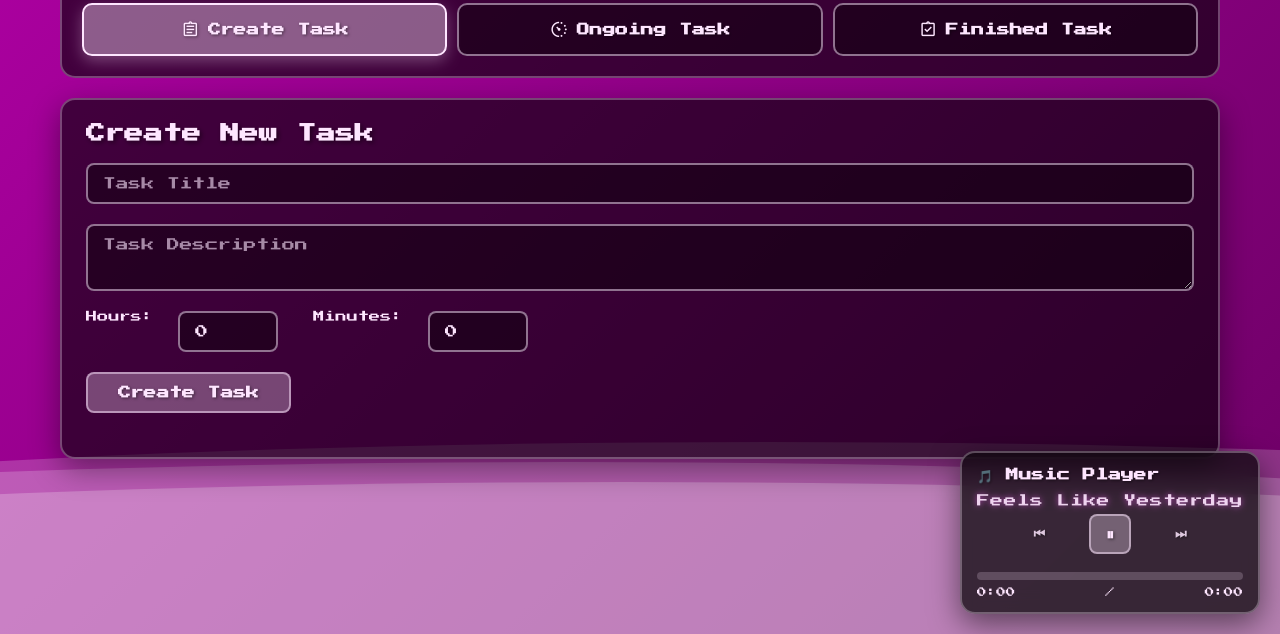
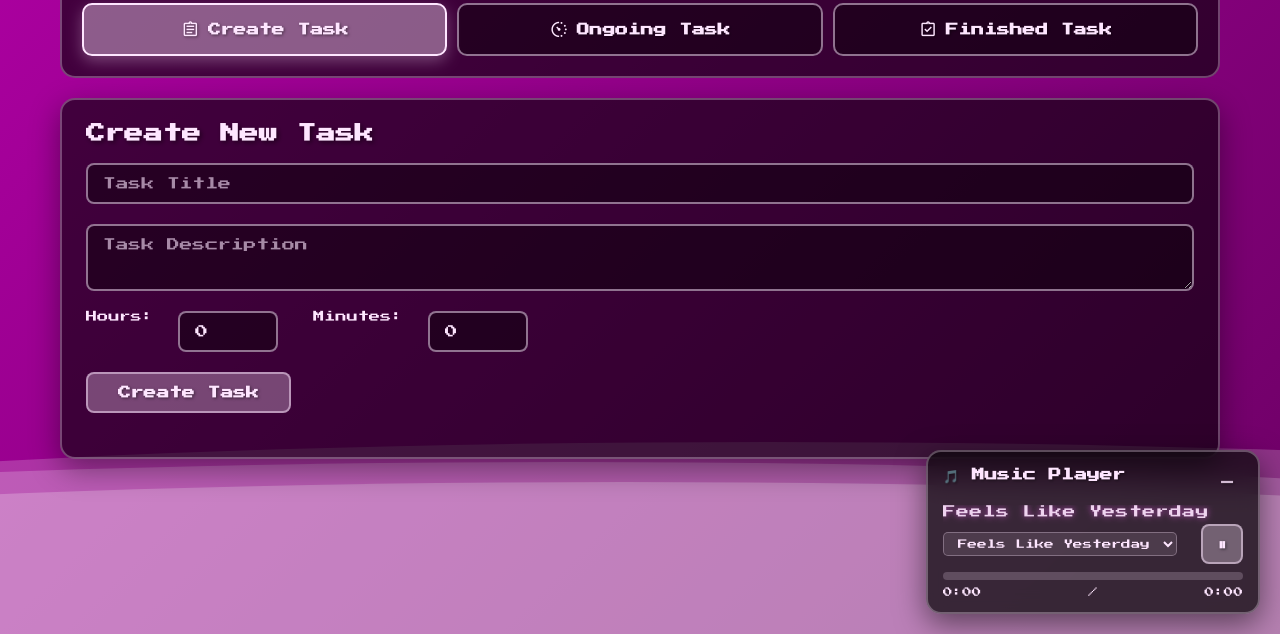
Before and after one commit to Starculia/PLANOS, a plain HTML site: page index.html in a window 1280 px wide. Shown: the part 166-800 px from the top of the page. Drawn offline with nearby package versions, Linux system fonts and the light colour scheme.

Commit message:
Updated audio player, bug fixes #DONE

```diff
--- a/index.html
+++ b/index.html
@@ -115,16 +115,23 @@
 
     <!-- Custom Audio Player -->
     <div id="audio-player-container">
+        <div class="audio-player-header">
             <h4>🎵 Music Player</h4>
+            <button class="minimize-btn" onclick="toggleAudioPlayer()">−</button>
+        </div>
 
+        <div class="audio-player-content">
             <div id="music-title">music</div>
 
             <audio id="audio-player"></audio>
             <div class="player-controls">
                 <div class="control-buttons">
-                <button class="icon-btn" onclick="prevTrack()">⏮</button>
+                    <select id="track-selector" onchange="selectTrack(this.value)">
+                        <option value="0">Feels Like Yesterday</option>
+                        <option value="1">Deep Focus</option>
+                        <option value="2">Night Work</option>
+                    </select>
                     <button id="play-pause-btn" onclick="togglePlayPause()">⏸</button>
-                <button class="icon-btn" onclick="nextTrack()">⏭</button>
                 </div>
             </div>
 
@@ -135,6 +142,7 @@
 
             <div class="time-info">
                 <span id="current-time">0:00</span> / <span id="total-time">0:00</span>
+            </div>
         </div>
     </div>
 
--- a/script.js
+++ b/script.js
@@ -20,6 +20,10 @@ function loadTrack(index) {
 
     const titleEl = document.getElementById('music-title');
     if (titleEl) titleEl.textContent = playlist[index].title;
+
+    // Update dropdown to reflect current track
+    const trackSelector = document.getElementById('track-selector');
+    if (trackSelector) trackSelector.value = index;
 }
 
 
@@ -174,56 +178,6 @@ function createAnimatedBackground() {
         background.appendChild(triangle);
     }
 }
-
-// --- DOMContentLoaded init ---
-document.addEventListener('DOMContentLoaded', function () {
-    console.log('[PLANOS] DOMContentLoaded — init starting');
-
-    createAnimatedBackground();
-    ensurePointsDisplayExists();
-    updatePointsAndLevel();
-    displayAchievements();
-    updateTaskDisplay();
-
-    audio = document.getElementById('audio-player');
-    if (audio) {
-        setupAudioPlayer();
-        loadTrack(currentTrackIndex);
-        const progressBar = document.querySelector('.progress-bar');
-        if (progressBar) {
-            progressBar.addEventListener('click', function (e) {
-                const width = this.offsetWidth;
-                const clickX = e.offsetX;
-                const duration = audio.duration || 0;
-                if (duration > 0) audio.currentTime = (clickX / width) * duration;
-            });
-        }
-    }
-
-    const titleEl = document.getElementById('task-title');
-    if (titleEl) {
-        titleEl.addEventListener('keypress', function (e) {
-            if (e.key === 'Enter') createTask();
-        });
-    }
-
-    const descEl = document.getElementById('task-description');
-    if (descEl) {
-        descEl.addEventListener('keypress', function (e) {
-            if (e.key === 'Enter' && e.ctrlKey) createTask();
-        });
-    }
-
-    if (timerTickInterval) clearInterval(timerTickInterval);
-    timerTickInterval = setInterval(tickTimers, 1000);
-    console.log('[PLANOS] tickTimers interval started');
-
-    tickTimers();
-
-    if ("Notification" in window && Notification.permission === "default") {
-        Notification.requestPermission();
-    }
-});
 
 // --- Timer tick system ---
 function tickTimers() {
@@ -681,21 +635,98 @@ function togglePlayPause() {
     }
 }
 
+function selectTrack(index) {
+    currentTrackIndex = parseInt(index);
+    loadTrack(currentTrackIndex);
+    if (isPlaying) {
+        audio.play();
+    }
+}
+
+function toggleAudioPlayer() {
+    const container = document.getElementById('audio-player-container');
+    if (container.classList.contains('minimized')) {
+        container.classList.remove('minimized');
+    } else {
+        container.classList.add('minimized');
+    }
+}
+
+// Handle click on minimized container to restore
+document.addEventListener('DOMContentLoaded', function () {
+    console.log('[PLANOS] DOMContentLoaded — init starting');
+
+    createAnimatedBackground();
+    ensurePointsDisplayExists();
+    updatePointsAndLevel();
+    displayAchievements();
+    updateTaskDisplay();
+
+    audio = document.getElementById('audio-player');
+    if (audio) {
+        setupAudioPlayer();
+        loadTrack(currentTrackIndex);
+        const progressBar = document.querySelector('.progress-bar');
+        if (progressBar) {
+            progressBar.addEventListener('click', function (e) {
+                const width = this.offsetWidth;
+                const clickX = e.offsetX;
+                const duration = audio.duration || 0;
+                if (duration > 0) audio.currentTime = (clickX / width) * duration;
+            });
+        }
+    }
+
+    // Add click handler for minimized audio player
+    const audioContainer = document.getElementById('audio-player-container');
+    if (audioContainer) {
+        audioContainer.addEventListener('click', function(e) {
+            if (this.classList.contains('minimized') && !e.target.closest('.minimize-btn')) {
+                this.classList.remove('minimized');
+            }
+        });
+    }
+
+    const titleEl = document.getElementById('task-title');
+    if (titleEl) {
+        titleEl.addEventListener('keypress', function (e) {
+            if (e.key === 'Enter') createTask();
+        });
+    }
+
+    const descEl = document.getElementById('task-description');
+    if (descEl) {
+        descEl.addEventListener('keypress', function (e) {
+            if (e.key === 'Enter' && e.ctrlKey) createTask();
+        });
+    }
+
+    if (timerTickInterval) clearInterval(timerTickInterval);
+    timerTickInterval = setInterval(tickTimers, 1000);
+    console.log('[PLANOS] tickTimers interval started');
+
+    tickTimers();
+
+    if ("Notification" in window && Notification.permission === "default") {
+        Notification.requestPermission();
+    }
+});
+
 function nextTrack() {
     currentTrackIndex = (currentTrackIndex + 1) % playlist.length;
     loadTrack(currentTrackIndex);
-    audio.play();
-    isPlaying = true;
-    document.getElementById('play-pause-btn').textContent = '⏸';
+    if (isPlaying) {
+        audio.play();
+    }
 }
 
 function prevTrack() {
     currentTrackIndex =
         (currentTrackIndex - 1 + playlist.length) % playlist.length;
     loadTrack(currentTrackIndex);
-    audio.play();
-    isPlaying = true;
-    document.getElementById('play-pause-btn').textContent = '⏸';
+    if (isPlaying) {
+        audio.play();
+    }
 }
 
 
--- a/style.css
+++ b/style.css
@@ -505,7 +505,7 @@ button:active {
     border-radius: 15px;
     box-shadow: 0 10px 30px rgba(0, 0, 0, 0.5);
     z-index: 1000;
-    max-width: 300px;
+    max-width: 400px;
     border: 2px solid rgba(254, 230, 255, 0.3);
 }
 
@@ -514,6 +514,68 @@ button:active {
     margin-bottom: 10px;
     font-size: 0.8rem;
     text-shadow: 1px 1px 3px rgba(0, 0, 0, 0.5);
+}
+
+.audio-player-header {
+    display: flex;
+    justify-content: space-between;
+    align-items: center;
+    margin-bottom: 10px;
+}
+
+.minimize-btn {
+    background: none;
+    border: none;
+    color: rgba(254, 230, 255, 0.8);
+    font-size: 1.2rem;
+    cursor: pointer;
+    padding: 2px 8px;
+    border-radius: 3px;
+    transition: background 0.2s ease, color 0.2s ease;
+    font-weight: bold;
+}
+
+.minimize-btn:hover {
+    background: rgba(254, 230, 255, 0.2);
+    color: rgba(254, 230, 255, 1);
+}
+
+.audio-player-content {
+    transition: opacity 0.3s ease, max-height 0.3s ease;
+    opacity: 1;
+    max-height: 200px;
+    overflow: hidden;
+}
+
+#audio-player-container.minimized .audio-player-header {
+    margin-bottom: 0;
+}
+
+#audio-player-container.minimized .audio-player-content {
+    opacity: 0;
+    max-height: 0;
+    margin: 0;
+    padding: 0;
+}
+
+#audio-player-container.minimized {
+    max-width: 200px;
+    padding: 10px;
+    cursor: pointer;
+}
+
+#audio-player-container.minimized h4 {
+    margin-bottom: 0;
+    font-size: 0.7rem;
+}
+
+#audio-player-container.minimized .minimize-btn {
+    display: none;
+}
+
+#audio-player-container.minimized:hover {
+    background: rgba(0, 0, 0, 0.8);
+    border-color: rgba(254, 230, 255, 0.5);
 }
 
 audio {
@@ -532,8 +594,9 @@ audio {
     background: none;
     border: none;
     color: rgba(254, 230, 255, 0.85);
-    font-size: 1 rem;
+    font-size: 1.5rem;
     cursor: pointer;
+    padding: 5px 10px;
     transition: transform 0.2s ease, color 0.2s ease;
 }
 
@@ -547,6 +610,36 @@ audio {
     align-items: center;
     justify-content: center;
     gap: 10px;
+}
+
+#track-selector {
+    background: rgba(254, 230, 255, 0.1);
+    border: 1px solid rgba(254, 230, 255, 0.3);
+    color: rgba(254, 230, 255, 1);
+    padding: 5px 10px;
+    font-family: 'Press Start 2P', cursive;
+    font-size: 0.6rem;
+    border-radius: 5px;
+    cursor: pointer;
+    transition: background 0.2s ease, border-color 0.2s ease;
+    margin-right: 10px;
+}
+
+#track-selector:hover {
+    background: rgba(254, 230, 255, 0.2);
+    border-color: rgba(254, 230, 255, 0.5);
+}
+
+#track-selector:focus {
+    outline: none;
+    border-color: rgba(254, 230, 255, 0.7);
+    background: rgba(254, 230, 255, 0.15);
+}
+
+#track-selector option {
+    background: rgba(101, 0, 94, 0.9);
+    color: rgba(254, 230, 255, 1);
+    padding: 5px;
     margin-bottom: 10px;
 }
 
```
Lines whose indentation alone changed are shown as unchanged.
